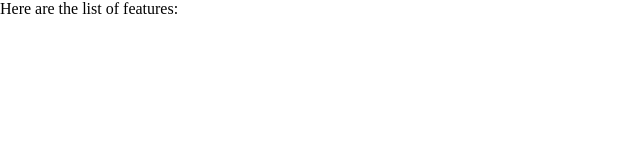
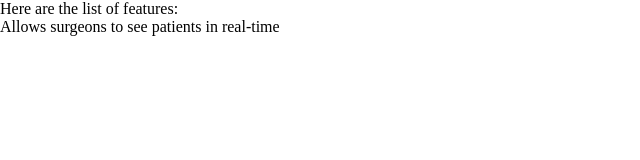
Before and after one commit to 0lympusTechnologies/0lympusTechnologies.github.io, a plain HTML site: page features.html in a window 1280 px wide. Shown: the whole page, without its empty margins (0-640 px from the left). Drawn offline with Linux system fonts and the light colour scheme.

Commit message:
Update features.html

```diff
--- a/features.html
+++ b/features.html
@@ -9,5 +9,8 @@
 </head>
 <body>
     <p>Here are the list of features:</p>
+    <ul>
+        <p>Allows surgeons to see patients in real-time</p>
+    </ul>
 </body>
 </html>
```
